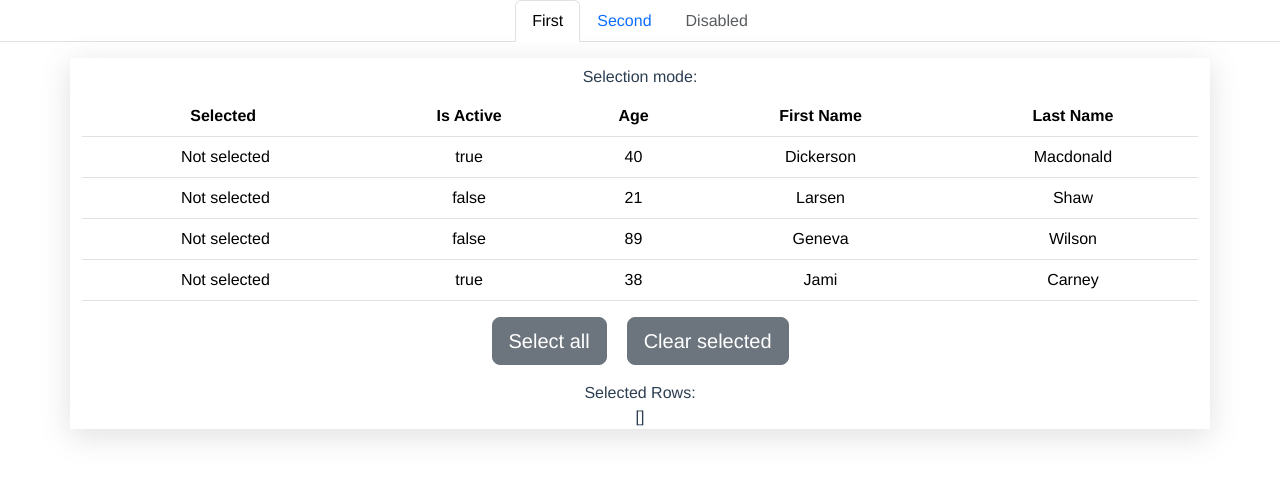
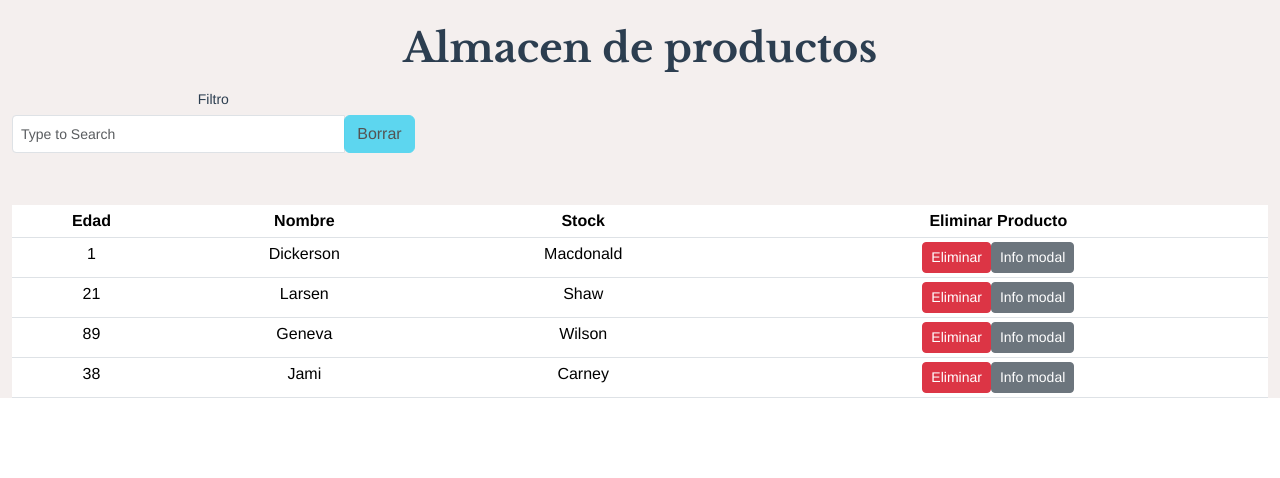
Before and after one commit to juanpj17/AsoRonUcab, a Vue app: page /#/ in a window 1280 px wide. Shown: the top 478 px of the page. Built offline with nearby package versions, Linux system fonts and the light colour scheme.

Commit message:
Ahora funciona el modal

```diff
--- /dev/null
+++ b/src/components/VistaProducto.vue
@@ -0,0 +1,209 @@
+<template>
+    <b-container fluid class="principal">
+      <br>
+      <h1>Almacen de productos</h1>
+      <b-row>
+        <!-- Filtro -->
+        <b-col lg="4" class="my-1">
+          <b-form-group
+            label="Filtro"
+            label-for="filter-input"
+            label-cols-sm="3"
+            label-align-sm="right"
+            label-size="sm"
+            class="mb-0"
+          >
+            <b-input-group size="sm">
+              <b-form-input
+                id="filter-input"
+                v-model="filter"
+                type="search"
+                placeholder="Type to Search"
+              ></b-form-input>
+
+              <b-input-group-append>
+                <b-button :disabled="!filter" @click="filter = ''" variant="info">Borrar</b-button>
+              </b-input-group-append>
+            </b-input-group>
+          </b-form-group>
+        </b-col>
+
+        <!-- Ordenamiento -->
+        <b-col lg="6" class="my-1">
+          <b-form-group
+            v-model="sortDirection"
+            label-cols-sm="3"
+            label-align-sm="right"
+            label-size="sm"
+            class="mb-0"
+          ></b-form-group>
+        </b-col>
+      </b-row>
+      <br>
+      <br>
+      <!-- Tabla principal -->
+      <b-table
+        :items="ejemplo"
+        :fields="fields"
+        :current-page="currentPage"
+        :filter="filter"
+        :filter-included-fields="filterOn"
+        :sort-by.sync="sortBy"
+        :sort-desc.sync="sortDesc"
+        :sort-direction="sortDirection"
+        stacked="md"
+        show-empty
+        small
+        @filtered="onFiltered"
+        hover
+        sticky-header
+        head-variant="light"
+      >
+
+        <!-- Columna de stock con botones "+" y "-" -->
+        <template #cell(stock)="row">
+          <div class="d-flex justify-content-center">
+            <b-button @click="decreaseStock(row.item)" variant="danger" size="sm">-</b-button>
+            <span class="mx-2">{{ row.item.stock }}</span>
+            <b-button @click="increaseStock(row.item)" variant="success" size="sm">+</b-button>
+          </div>
+        </template>
+
+        <!-- Columna de acciones con botón de eliminar y bote de basura -->
+        <template #cell(actions)="row">
+          <b-button icon="delete" @click="eliminar(row.item)" variant="danger" size="sm">
+            <i class="bi bi-trash-fill"></i> Eliminar
+          </b-button>
+
+          <b-button size="sm" @click="info(row.item)" class="mr-1">
+          Info modal
+        </b-button>
+
+        </template>
+
+
+
+
+
+        <!-- Detalles del producto -->
+        <template #row-details="row">
+          <b-card>
+            <ul>
+              <li v-for="(value, key) in row.item" :key="key">{{ key }}: {{ value }}</li>
+            </ul>
+          </b-card>
+        </template>
+      </b-table>
+
+      <!-- Info modal -->
+    <b-modal v-model="mostrarModal" size="lg">
+        <template #modal-title>
+            <h5>Detalles del Pedido</h5>
+        </template>
+        <template #default>
+            <table class="table table-bordered">
+                <thead>
+                    <tr>
+                        <th>ID Cliente</th>
+                        <th>Nombre</th>
+                        <th>Cantidad</th>
+                        <th>Precio</th>
+                    </tr>
+                </thead>
+                <tbody>
+                    <tr>
+                        <td>{{ infoModal.id }}</td>
+                        <td>{{ infoModal.nombre }}</td>
+                        <td>{{ infoModal.stock }}</td>
+                        <td>{{ infoModal.precio }}</td>
+                    </tr>
+                </tbody>
+            </table>
+        </template>
+    </b-modal>
+</b-container>
+</template>
+
+  <script>
+    export default {
+      data() {
+        return {
+            ejemplo:[
+                { age: 1, first_name: 'Dickerson', last_name: 'Macdonald' },
+                { age: 21, first_name: 'Larsen', last_name: 'Shaw' },
+                { age: 89, first_name: 'Geneva', last_name: 'Wilson' },
+                { age: 38, first_name: 'Jami', last_name: 'Carney' }
+            ],
+            infoPedido:[
+                { id: 1, nombre: 'Producto A', stock: 10, precio: 20.99 },
+                { id: 89, nombre: 'Producto B', stock: 5, precio: 15.99 },
+                { id: 21, nombre: 'Producto C', stock: 8, precio: 25.49 },
+                { id: 38, nombre: 'Producto D', stock: 15, precio: 18.99 }
+            ],
+            items:[],
+            fields: [
+                { key: 'age', label: 'Edad', },
+                { key: 'first_name', label: 'Nombre', class: 'text-center' },
+                { key: 'last_name', label: 'Stock', class: 'text-center' },
+                { key: 'actions', label: 'Eliminar Producto', class: 'text-center' }
+            ],
+          totalRows: 1,
+          currentPage: 1,
+          perPage: 3,
+          sortBy: '',
+          sortDesc: false,
+          sortDirection: 'asc',
+          filter: null,
+          filterOn: [],
+          infoModal: [],
+          mostrarModal:false
+        }
+      },
+      created(){
+
+      },
+      computed: {
+        sortOptions() {
+          // Create an options list from our fields
+          return this.fields
+            .filter(f => f.sortable)
+            .map(f => {
+              return { text: f.label, value: f.key }
+            })
+        }
+      },
+      mounted() {
+        // Set the initial number of items
+        this.totalRows = this.items.length
+      },
+        methods: {
+            info(item) {
+                // Busco el producto en infoPedido con la misma edad
+                const productoInfo = this.infoPedido.find(p => p.id === item.age);
+
+                // Si se encuentra el producto, mostrar el modal
+                if (productoInfo) {
+                    this.infoModal = productoInfo;
+                    this.mostrarModal = true;
+                }
+            },
+
+        onFiltered(filteredItems) {
+          // Trigger pagination to update the number of buttons/pages due to filtering
+          this.totalRows = filteredItems.length
+          this.currentPage = 1
+        },
+
+      }
+    }
+  </script>
+
+  <style scoped>
+  @import url('https://fonts.googleapis.com/css2?family=Libre+Baskerville:wght@700&display=swap');
+  .principal{
+    background-color:#F4EFEE;
+  }
+  h1{
+    font-family: 'Libre Baskerville', serif;
+  }
+  </style>
--- a/src/views/HomeView.vue
+++ b/src/views/HomeView.vue
@@ -1,6 +1,6 @@
 <template>
   <div class="home">
-    <EventoRegistro></EventoRegistro>
+    <VistaProducto></VistaProducto>
 
   </div>
 </template>
@@ -12,12 +12,12 @@ import DetalleProducto from '@/components/DetalleProducto.vue';
 import FormularioNatural from '@/components/FormularioNatural.vue';
 import FormularioJuridico from '@/components/FormularioJuridico.vue';
 import EventoRegistro from "@/components/EventoRegistro.vue"
-
+import VistaProducto from '@/components/VistaProducto.vue';
 
 export default {
   name: 'HomeView',
   components: {
-    GenerarQR,DetalleProducto,FormularioNatural,FormularioJuridico,EventoRegistro
+    GenerarQR,DetalleProducto,FormularioNatural,FormularioJuridico,EventoRegistro, VistaProducto
   }
 }
 </script>
```
